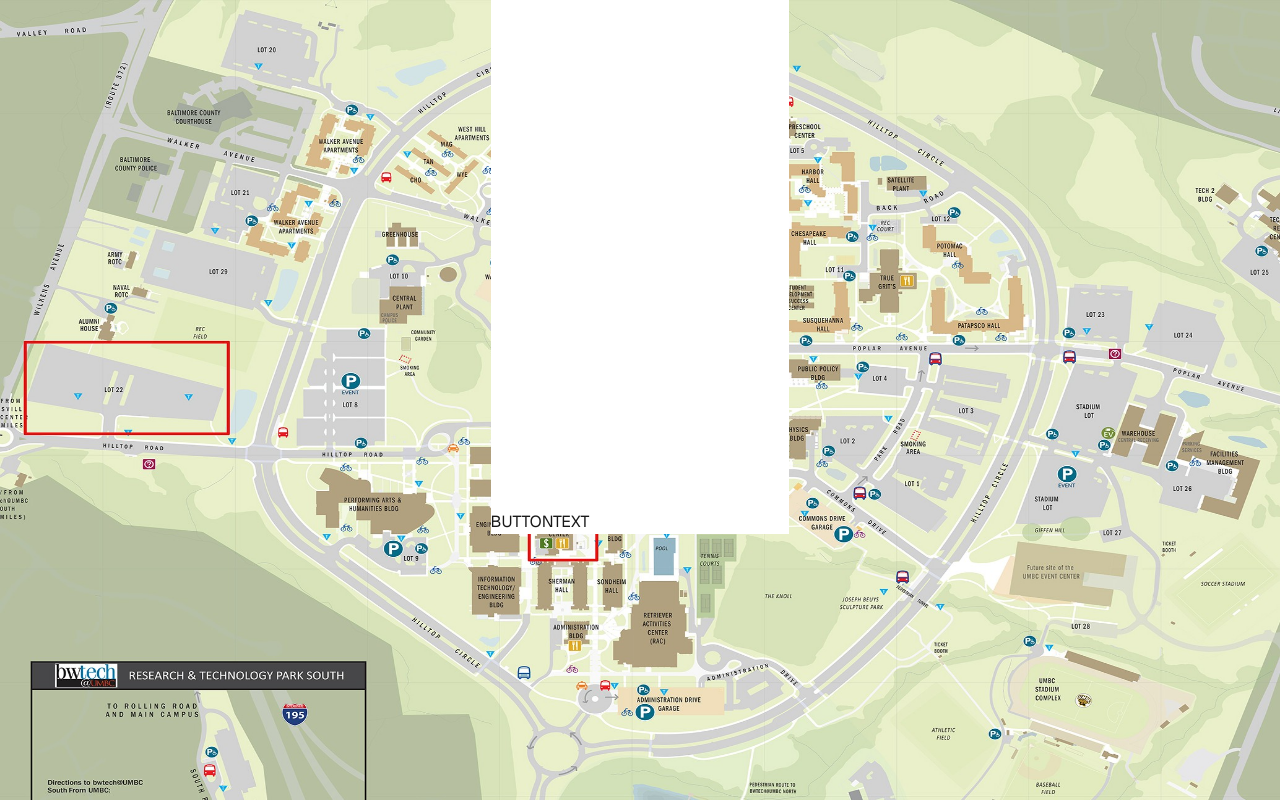
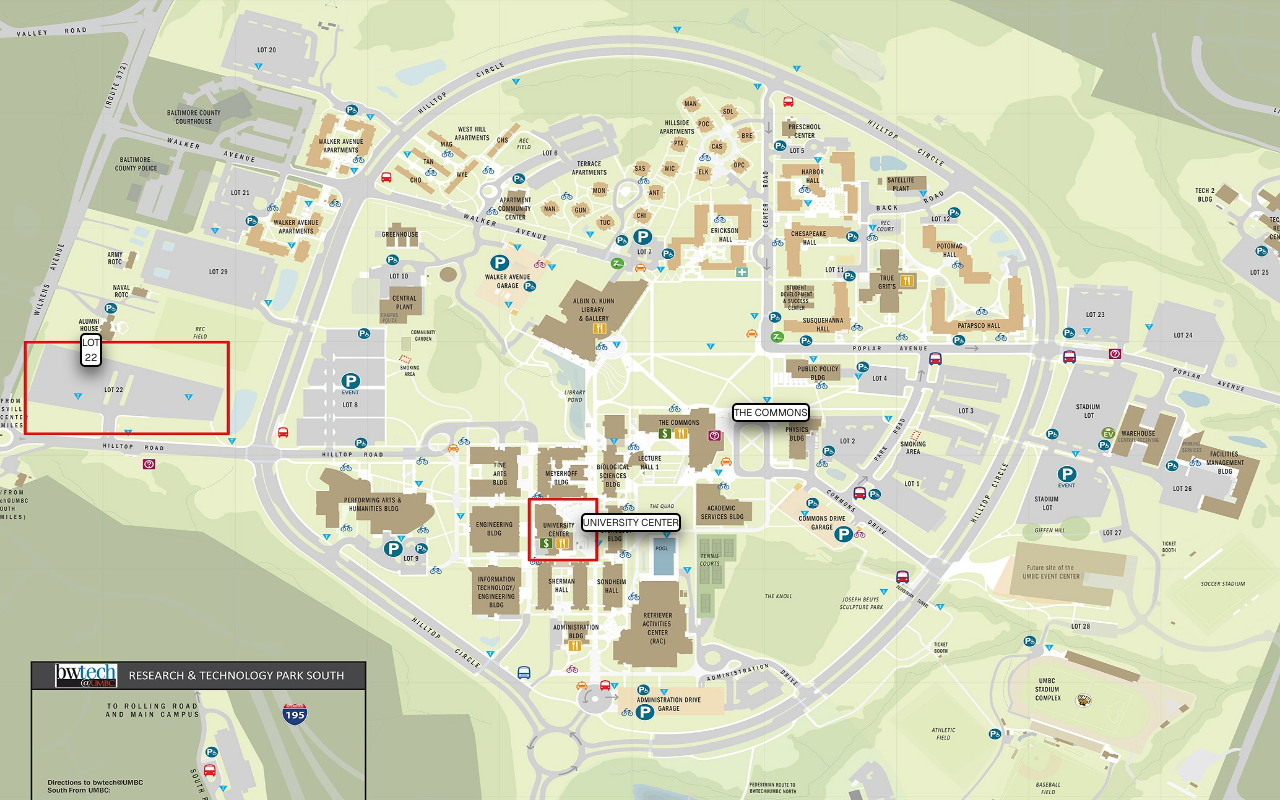
Before and after one commit to spotlur2/campus-nav, a Next.js app: page / in a window 1280 px wide. Built offline with nearby package versions, Linux system fonts and the light colour scheme.

Commit message:
Added styled buttons for commons, UC, and lot 22

```diff
--- a/src/app/globals.css
+++ b/src/app/globals.css
@@ -26,10 +26,85 @@
 }
 
 div {
-  .button {
-    background-color: #FFFFFF;
+  .UNICENTERbutton {
+    font-size: 10px;
+    border: 2px solid #000000;
+    border-radius: 5px;
+    box-shadow:0 8px 16px 0 rgba(0,0,0,0.6);
+    background-color: #ffffff;
     cursor:pointer;
-    padding-top: 108vh;
-    padding-right: 25vh;
+    margin-top: 108vh;
+    margin-right: 25vh;
   }
 }
+
+div {
+  .UNICENTERbutton:hover {
+    font-size: 12px;
+    border: 2px solid #000000;
+    border-radius: 5px;
+    box-shadow:0 8px 16px 0 rgba(0,0,0,0.6);
+    background-color: #fdb515;
+    transition-duration: 250ms;
+    cursor:pointer;
+    margin-top: 108vh;
+    margin-right: 25vh;
+  }
+}
+
+div {
+  .COMMONSbutton {
+    font-size: 10px;
+    border: 2px solid #000000;
+    border-radius: 5px;
+    box-shadow:0 8px 16px 0 rgba(0,0,0,0.6);
+    background-color: #ffffff;
+    cursor:pointer;
+    margin-top: 3vh;
+    margin-left: 10vh;
+  }
+}
+
+div {
+  .COMMONSbutton:hover {
+    font-size: 12px;
+    border: 2px solid #000000;
+    border-radius: 5px;
+    box-shadow:0 8px 16px 0 rgba(0,0,0,0.6);
+    background-color: #fdb515;
+    transition-duration: 250ms;
+    cursor:pointer;
+    margin-top: 3vh;
+    margin-left: 10vh;
+  }
+}
+
+div {
+  .LOT22button {
+    font-size: 10px;
+    border: 2px solid #000000;
+    border-radius: 5px;
+    box-shadow:0 8px 16px 0 rgba(0,0,0,0.6);
+    background-color: #ffffff;
+    cursor:pointer;
+    margin-bottom: 90vh;
+    margin-right: 160vh;
+  }
+}
+
+div {
+  .LOT22button:hover {
+    font-size: 12px;
+    border: 2px solid #000000;
+    border-radius: 5px;
+    box-shadow:0 8px 16px 0 rgba(0,0,0,0.6);
+    background-color: #fdb515;
+    transition-duration: 250ms;
+    cursor:pointer;
+    margin-bottom: 90vh;
+    margin-right: 160vh;
+  }
+}
+
+
+/*     background-color: #fdb515; */
--- a/src/app/page.tsx
+++ b/src/app/page.tsx
@@ -14,12 +14,22 @@
         //height={100}
         //priority
       />
-        <div className="button">
-         {/* <button className="rounded-full border border-solid border-black/[.08] dark:border-white/[.145] transition-colors flex items-center justify-center hover:bg-[#f2f2f2] dark:hover:bg-[#1a1a1a] hover:border-transparent font-medium text-sm sm:text-base h-10 sm:h-12 px-4 sm:px-5 w-full sm:w-auto md:w-[158px]"> */}
+        <div className="UNICENTERbutton">
             <button>
-            BUTTONTEXT
+            UNIVERSITY CENTER
           </button>
         </div>
+        <div className="COMMONSbutton">
+            <button>
+            THE COMMONS
+          </button>
+        </div>
+        <div className="LOT22button">
+            <button>
+            LOT 22
+          </button>
+        </div>
+
       {/*
       <main className="flex flex-col gap-[32px] row-start-2 items-center sm:items-start">
 
```
